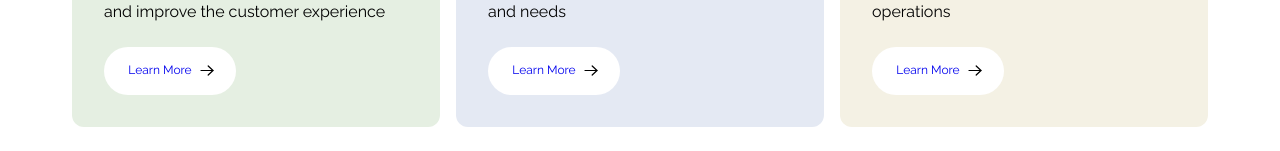
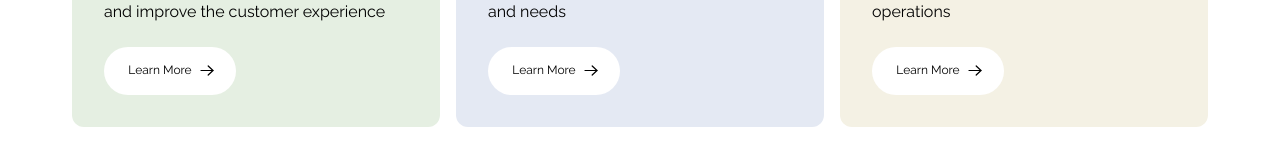
Before and after one commit to cooodyyy/InvoA_lvl1-advantages, a website built with Vite: page index.html in a window 1280 px wide. Shown: the part 502-653 px from the top of the page. Built offline with nearby package versions, Linux system fonts and the light colour scheme.

Commit message:
fix link color

```diff
--- a/src/pages/home-page/styles/_button.scss
+++ b/src/pages/home-page/styles/_button.scss
@@ -14,6 +14,7 @@
     justify-content: center;
     gap: 6px;
     text-decoration: none;
+    color: var(--color-button-static-secondary);
   }
 
   &:hover {
```
